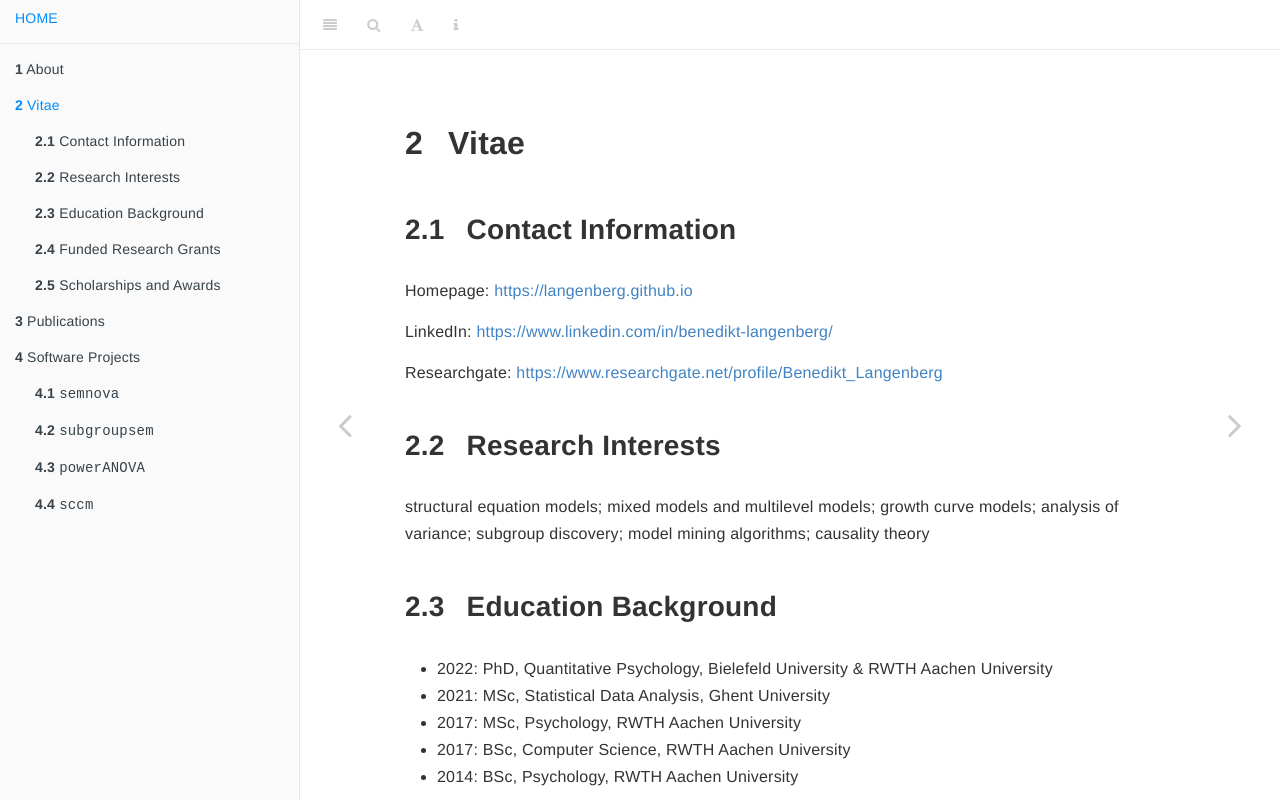
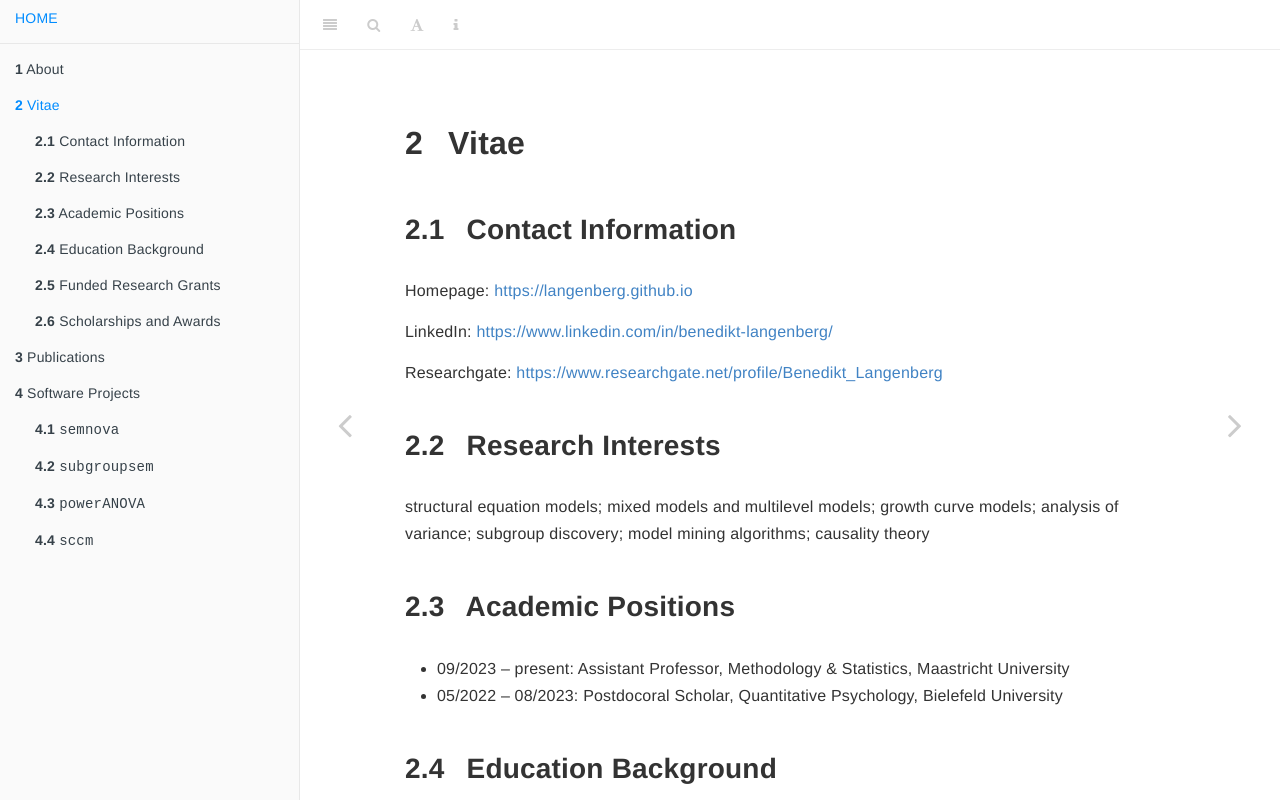
Before and after one commit to langenberg/langenberg.github.io, a plain HTML site: page docs/vitae.html in a window 1280 px wide. Drawn offline with nearby package versions, Linux system fonts and the light colour scheme.

Commit message:
role update

```diff
--- a/docs/vitae.html
+++ b/docs/vitae.html
@@ -23,7 +23,7 @@
 <meta name="author" content="Benedikt Langenberg" />
 
 
-<meta name="date" content="2023-02-01" />
+<meta name="date" content="2023-09-01" />
 
   <meta name="viewport" content="width=device-width, initial-scale=1" />
   <meta name="apple-mobile-web-app-capable" content="yes" />
@@ -77,9 +77,10 @@
 <ul>
 <li class="chapter" data-level="2.1" data-path="vitae.html"><a href="vitae.html#contact-information"><i class="fa fa-check"></i><b>2.1</b> Contact Information</a></li>
 <li class="chapter" data-level="2.2" data-path="vitae.html"><a href="vitae.html#research-interests"><i class="fa fa-check"></i><b>2.2</b> Research Interests</a></li>
-<li class="chapter" data-level="2.3" data-path="vitae.html"><a href="vitae.html#education-background"><i class="fa fa-check"></i><b>2.3</b> Education Background</a></li>
-<li class="chapter" data-level="2.4" data-path="vitae.html"><a href="vitae.html#funded-research-grants"><i class="fa fa-check"></i><b>2.4</b> Funded Research Grants</a></li>
-<li class="chapter" data-level="2.5" data-path="vitae.html"><a href="vitae.html#scholarships-and-awards"><i class="fa fa-check"></i><b>2.5</b> Scholarships and Awards</a></li>
+<li class="chapter" data-level="2.3" data-path="vitae.html"><a href="vitae.html#academic-positions"><i class="fa fa-check"></i><b>2.3</b> Academic Positions</a></li>
+<li class="chapter" data-level="2.4" data-path="vitae.html"><a href="vitae.html#education-background"><i class="fa fa-check"></i><b>2.4</b> Education Background</a></li>
+<li class="chapter" data-level="2.5" data-path="vitae.html"><a href="vitae.html#funded-research-grants"><i class="fa fa-check"></i><b>2.5</b> Funded Research Grants</a></li>
+<li class="chapter" data-level="2.6" data-path="vitae.html"><a href="vitae.html#scholarships-and-awards"><i class="fa fa-check"></i><b>2.6</b> Scholarships and Awards</a></li>
 </ul></li>
 <li class="chapter" data-level="3" data-path="publications.html"><a href="publications.html"><i class="fa fa-check"></i><b>3</b> Publications</a></li>
 <li class="chapter" data-level="4" data-path="software-projects.html"><a href="software-projects.html"><i class="fa fa-check"></i><b>4</b> Software Projects</a>
@@ -118,8 +119,15 @@
 <h2><span class="header-section-number">2.2</span> Research Interests<a href="vitae.html#research-interests" class="anchor-section" aria-label="Anchor link to header"></a></h2>
 <p>structural equation models; mixed models and multilevel models; growth curve models; analysis of variance; subgroup discovery; model mining algorithms; causality theory</p>
 </div>
-<div id="education-background" class="section level2 hasAnchor" number="2.3">
-<h2><span class="header-section-number">2.3</span> Education Background<a href="vitae.html#education-background" class="anchor-section" aria-label="Anchor link to header"></a></h2>
+<div id="academic-positions" class="section level2 hasAnchor" number="2.3">
+<h2><span class="header-section-number">2.3</span> Academic Positions<a href="vitae.html#academic-positions" class="anchor-section" aria-label="Anchor link to header"></a></h2>
+<ul>
+<li>09/2023 – present: Assistant Professor, Methodology &amp; Statistics, Maastricht University</li>
+<li>05/2022 – 08/2023: Postdocoral Scholar, Quantitative Psychology, Bielefeld University</li>
+</ul>
+</div>
+<div id="education-background" class="section level2 hasAnchor" number="2.4">
+<h2><span class="header-section-number">2.4</span> Education Background<a href="vitae.html#education-background" class="anchor-section" aria-label="Anchor link to header"></a></h2>
 <ul>
 <li>2022: PhD, Quantitative Psychology, Bielefeld University &amp; RWTH Aachen University</li>
 <li>2021: MSc, Statistical Data Analysis, Ghent University</li>
@@ -128,8 +136,8 @@
 <li>2014: BSc, Psychology, RWTH Aachen University</li>
 </ul>
 </div>
-<div id="funded-research-grants" class="section level2 hasAnchor" number="2.4">
-<h2><span class="header-section-number">2.4</span> Funded Research Grants<a href="vitae.html#funded-research-grants" class="anchor-section" aria-label="Anchor link to header"></a></h2>
+<div id="funded-research-grants" class="section level2 hasAnchor" number="2.5">
+<h2><span class="header-section-number">2.5</span> Funded Research Grants<a href="vitae.html#funded-research-grants" class="anchor-section" aria-label="Anchor link to header"></a></h2>
 <ul>
 <li>under review: [Co-Author] Open Course on Open Science: Cross-university collaboration on the development of publicly available open science learning materials
 <ul>
@@ -148,8 +156,8 @@
 </ul></li>
 </ul>
 </div>
-<div id="scholarships-and-awards" class="section level2 hasAnchor" number="2.5">
-<h2><span class="header-section-number">2.5</span> Scholarships and Awards<a href="vitae.html#scholarships-and-awards" class="anchor-section" aria-label="Anchor link to header"></a></h2>
+<div id="scholarships-and-awards" class="section level2 hasAnchor" number="2.6">
+<h2><span class="header-section-number">2.6</span> Scholarships and Awards<a href="vitae.html#scholarships-and-awards" class="anchor-section" aria-label="Anchor link to header"></a></h2>
 <ul>
 <li>2021: Competitive travel grant for the “9th European Congress of Methodology” in Valencia, Spain
 <ul>
```
Also changed, not shown: docs/404.html (+5 -4 lines), docs/index.html (+7 -6 lines), docs/publications.html (+5 -4 lines), docs/search_index.json (+1 -1 lines), docs/software-projects.html (+5 -4 lines), docs/reference-keys.txt.
